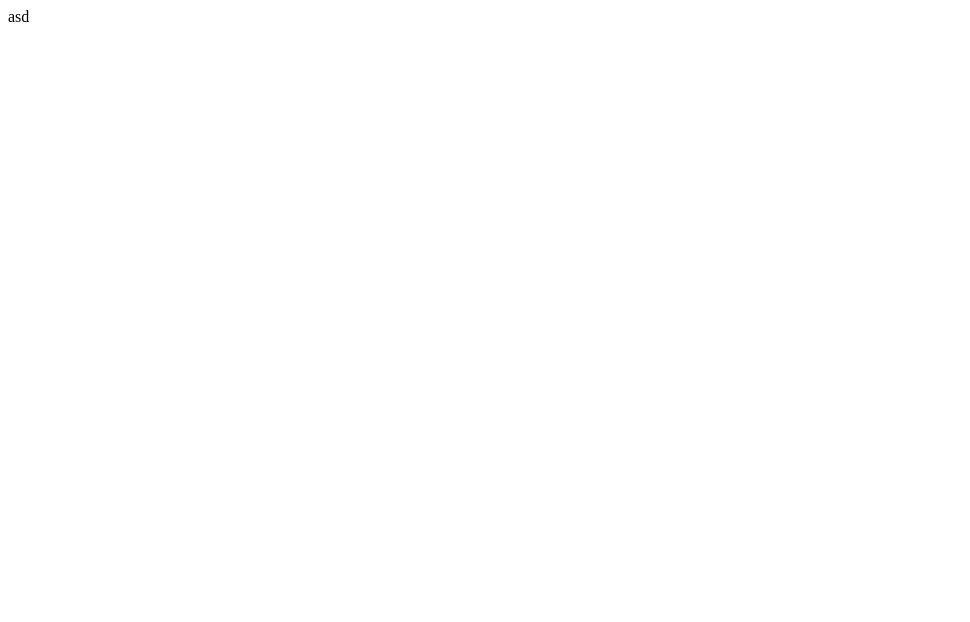
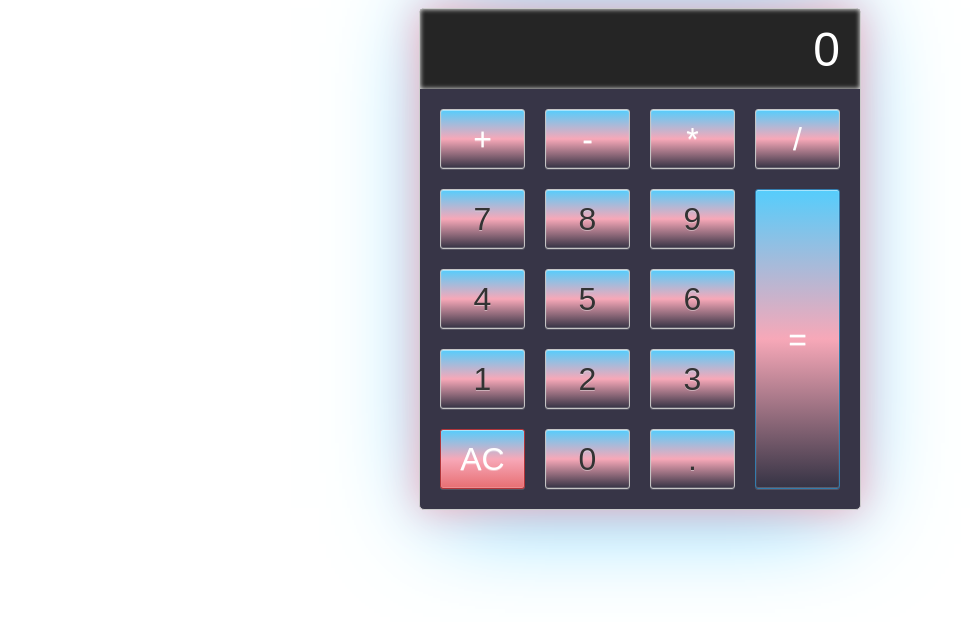
Before and after one commit to AwrenNuit/communal-calculator, a React (Create React App) app: page / in a window 1280 px wide. Shown: the top 622 px of the page, without its empty margins (0-970 px from the left). Built offline with nearby package versions, Linux system fonts and the light colour scheme.

Commit message:
style calculator, import main calculator component

```diff
--- a/src/components/App/App.css
+++ b/src/components/App/App.css
@@ -0,0 +1,96 @@
+button {
+  background-color: transparent;
+  background-image: linear-gradient(to bottom, #55cdfc, #f7a8b8 50%, #0000000a);
+  border: 1px solid #c4c4c4;
+  border-radius: 3px;
+  box-shadow: inset 0 0 0 1px #ffffff0d, inset 0 1px 0 0 #ffffff73,
+    inset 0 -1px 0 0 #ffffff26, 0 1px 0 0 #ffffff26;
+  color: #333;
+  cursor: pointer;
+  font-size: 2rem;
+  height: 60px;
+  text-shadow: 0 1px #ffffff66;
+}
+
+button:hover {
+  background-color: #2d6f8a;
+}
+
+#calc {
+  background-color: #373547;
+  border: 1px solid #ccc;
+  border-radius: 5px;
+  box-shadow: 0 0 40px #f7a8b8;
+  left: 50%;
+  position: absolute;
+  transform: translateX(-50%);
+}
+
+#calc-container {
+  box-shadow: 0 0 100px #55cdfc;
+  height: 500px;
+  left: 50%;
+  position: absolute;
+  transform: translateX(-50%);
+  width: 400px;
+}
+
+#calc-keys {
+  display: grid;
+  grid-gap: 20px;
+  grid-template-columns: repeat(4, 1fr);
+  padding: 20px;
+}
+
+#calc-screen {
+  background-color: #252525;
+  border: none;
+  box-shadow: inset 0 0 5px #fff;
+  color: #fff;
+  font-family: "Orbitron", sans-serif;
+  font-size: 3em;
+  height: 80px;
+  padding: 0 20px;
+  text-align: right;
+  width: 400px;
+}
+
+#history {
+  margin-left: -1.5rem;
+}
+
+#history-container {
+  left: 50%;
+  position: absolute;
+  top: 70%;
+  transform: translateX(-50%);
+}
+
+#history-container h3 {
+  text-decoration: underline;
+}
+
+.all-clear {
+  background-color: #f17377;
+  border-color: #b0353a;
+  color: #fff;
+}
+
+.all-clear:hover {
+  background-color: #f0595f;
+}
+
+.equal-sign {
+  border-color: #337cac;
+  color: #fff;
+  grid-area: 2 / 4 / 6 / 5;
+  height: 100%;
+}
+
+.equal-sign:hover {
+  background-color: #775158;
+}
+
+.operator {
+  color: #fff;
+}
--- a/src/components/App/App.js
+++ b/src/components/App/App.js
@@ -1,9 +1,6 @@
+import Calculator from "../Calculator/Calculator";
 import "./App.css";
 
 export default function App() {
-  return (
-    <div>
-      asd
-    </div>
-  );
+  return <Calculator />;
 }
```
